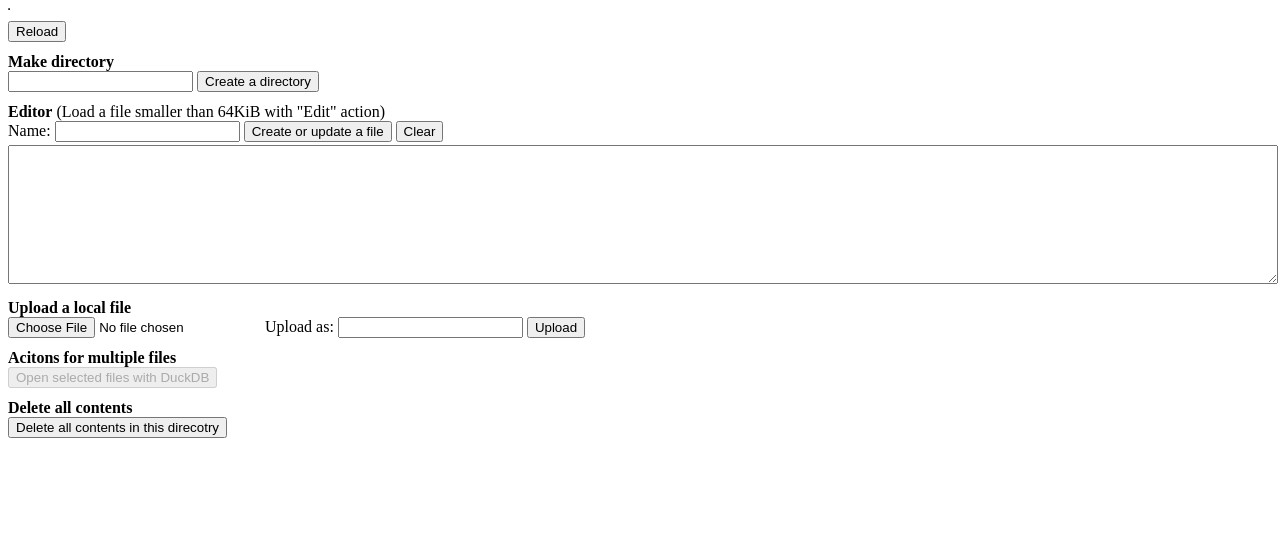
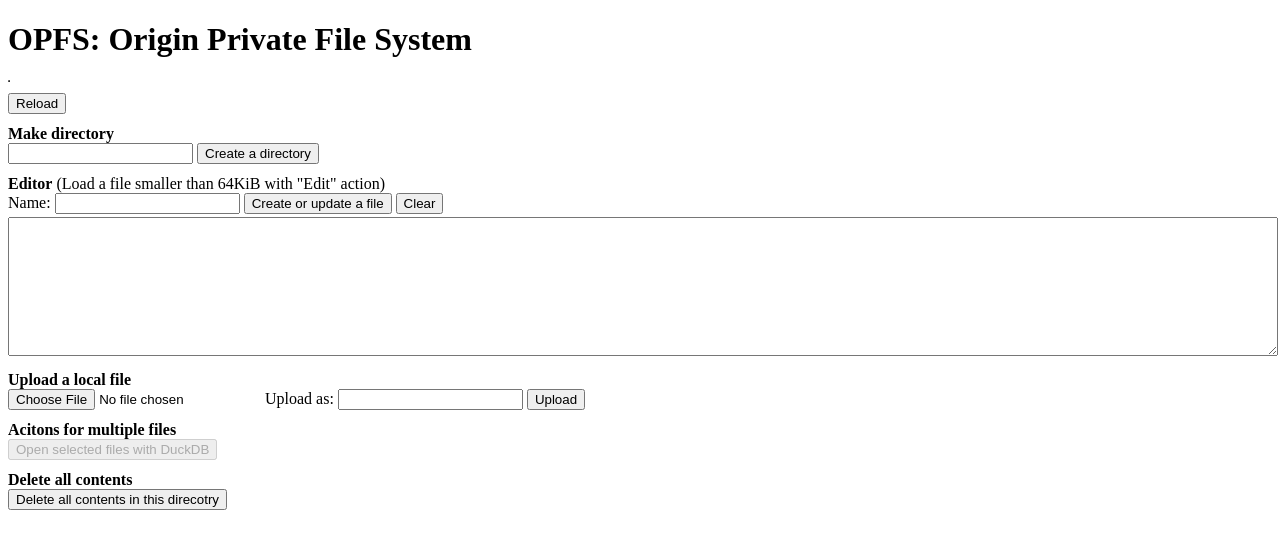
Before and after one commit to koron/nvgd, a plain HTML site: page protocol/opfs/assets/index.html in a window 1280 px wide. Drawn offline with Linux system fonts and the light colour scheme; a script that the page names is missing; files whose address does not match are found by name.

Commit message:
add OPFS protocol title
fix https://github.com/koron/nvgd/issues/133

```diff
--- a/protocol/opfs/assets/index.html
+++ b/protocol/opfs/assets/index.html
@@ -114,6 +114,7 @@
 </head>
 
 <body>
+  <h1>OPFS: Origin Private File System</h1>
   <section id="header"></section>
   <section id="main">
     <table border="1"></table>
```
